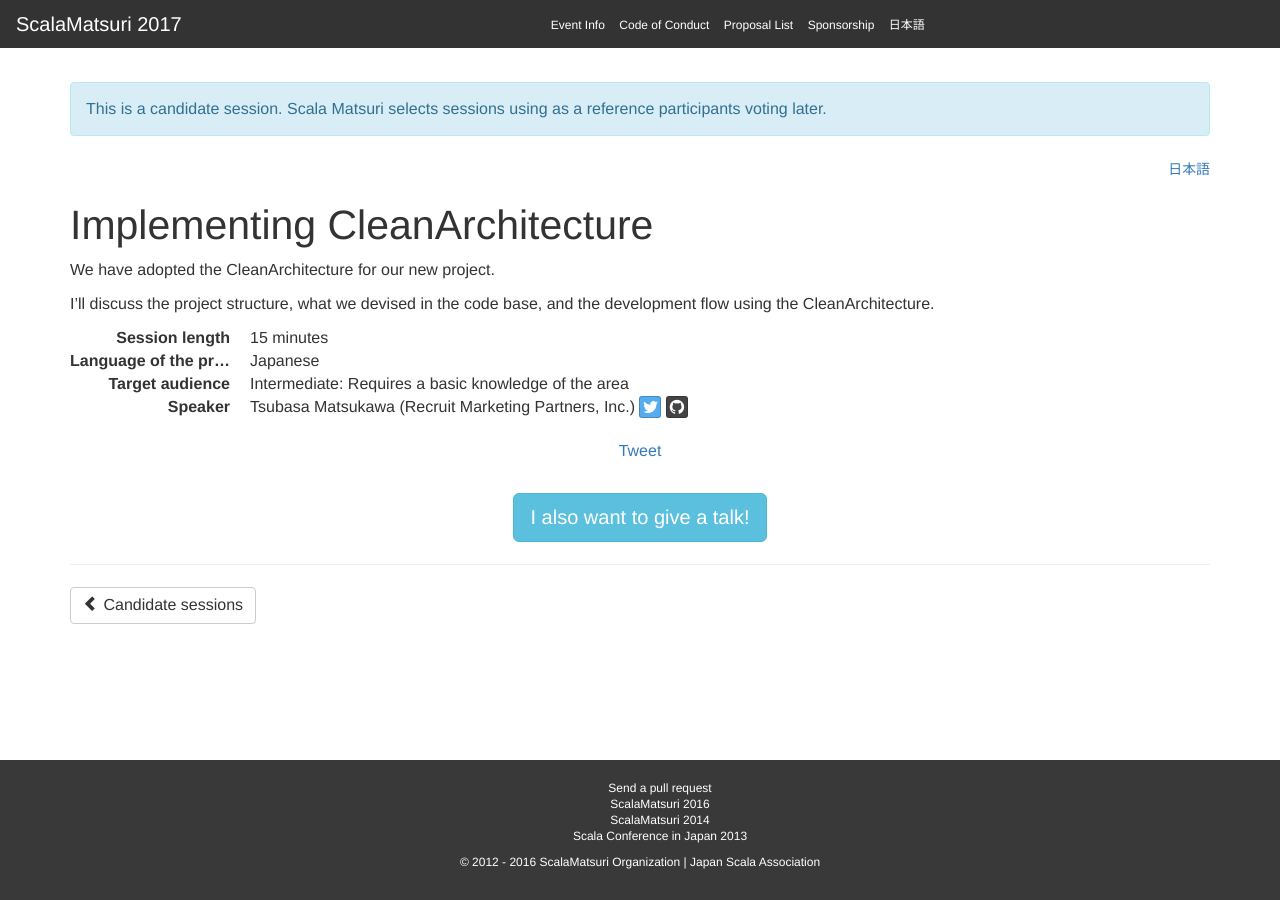
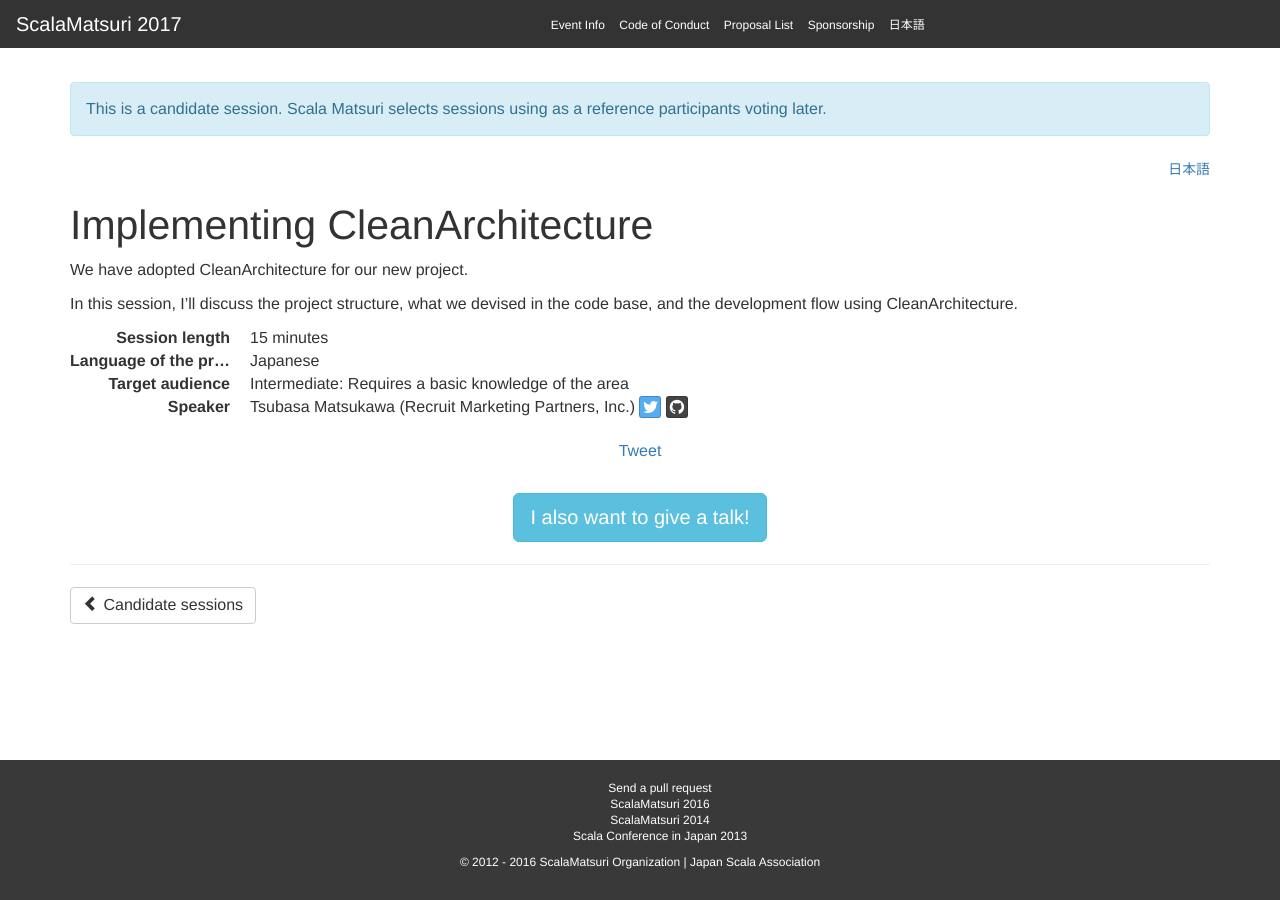
Before and after one commit to scalajp/2017.scalamatsuri.org, a Jekyll site: the page built from _candidates_en/TsubasaMatsukawa_1.md, in a window 1280 px wide. Built offline with Jekyll 4.4.1, drawn with Linux system fonts in a browser that asks for light colours; nearby versions of some CDN libraries; comment, search, counter and statistics services are not loaded.

Commit message:
Update TsubasaMatsukawa_1.md

```diff
--- a/_candidates_en/TsubasaMatsukawa_1.md
+++ b/_candidates_en/TsubasaMatsukawa_1.md
@@ -12,6 +12,6 @@
   - Software Design and Architecture
   - Microservices
 ---
-We have adopted the CleanArchitecture for our new project.
+We have adopted CleanArchitecture for our new project.
 
-I'll discuss the project structure, what we devised in the code base, and the development flow using the CleanArchitecture.
+In this session, I'll discuss the project structure, what we devised in the code base, and the development flow using CleanArchitecture.
```
